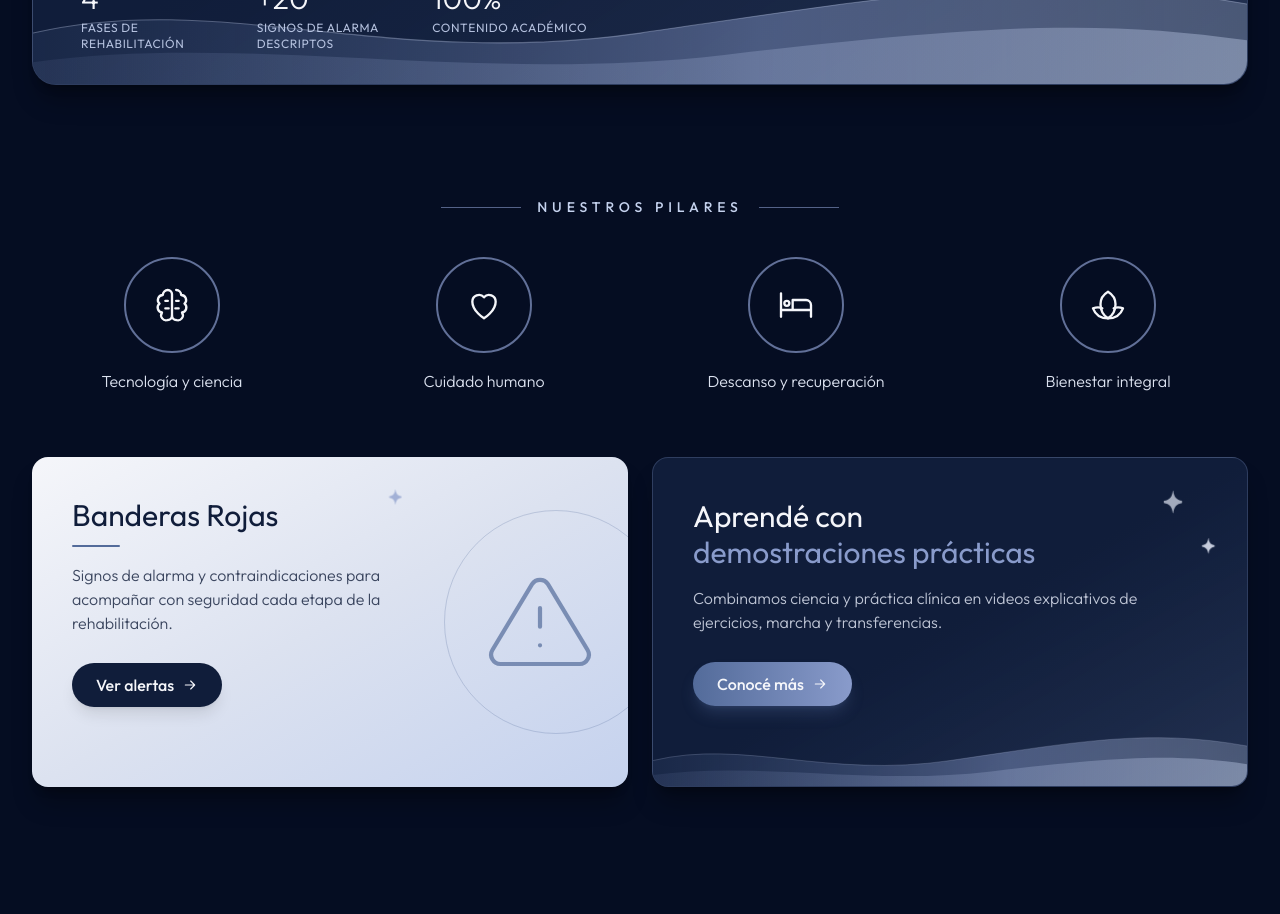
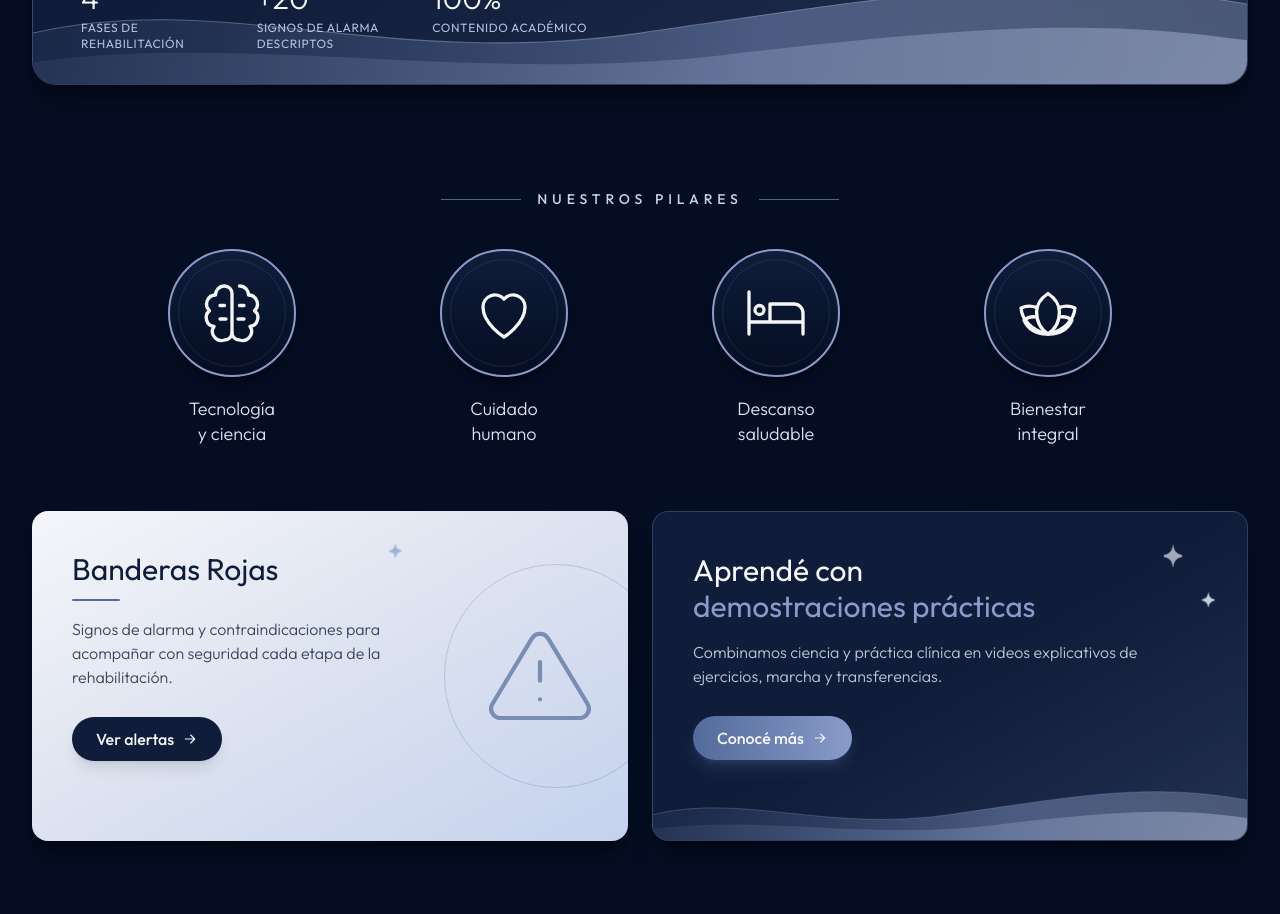
Before and after one commit to erickmirandarz/morfeo, a Next.js app: page / in a window 1280 px wide. Shown: the part 820-1734 px from the top of the page. Built offline with nearby package versions, Linux system fonts and the light colour scheme.

Commit message:
Pilares: estilo del manual de marca (iconos grandes, textos en dos lineas)
Co-Authored-By: Claude Opus 5.5 <noreply@anthropic.com>

```diff
--- a/src/app/page.js
+++ b/src/app/page.js
@@ -94,17 +94,27 @@ function Hero() {
 /* ------------------------------------------------------------------ */
 function Pillars() {
   return (
-    <section className="mx-auto max-w-7xl px-4 py-16 sm:px-6 lg:px-8">
+    <section className="mx-auto max-w-6xl px-4 pt-14 pb-16 sm:px-6 lg:px-8">
       <SectionTitle eyebrow={pillars.title} />
-      <ul className="mt-10 grid grid-cols-2 gap-8 sm:grid-cols-4">
-        {pillars.items.map((p) => (
-          <li key={p.label} className="group flex flex-col items-center text-center">
-            <span className="icon-ring h-24 w-24 group-hover:-translate-y-1 group-hover:border-hielo group-hover:bg-acero/25 group-hover:shadow-lg group-hover:shadow-lavanda/20">
-              <Icon name={p.icon} className="h-10 w-10" strokeWidth={1.4} />
-            </span>
-            <span className="mt-4 text-sm font-light text-plata sm:text-base">{p.label}</span>
-          </li>
-        ))}
+      <ul className="mt-10 grid grid-cols-2 gap-y-10 sm:grid-cols-4">
+        {pillars.items.map((p) => {
+          // Etiqueta en dos líneas, como en el manual de marca ("Tecnología / y ciencia")
+          const words = p.label.split(" ");
+          const first = words[0];
+          const rest = words.slice(1).join(" ");
+          return (
+            <li key={p.label} className="group flex flex-col items-center text-center">
+              <span className="icon-ring relative h-28 w-28 border-lavanda bg-gradient-to-b from-profundo to-noche shadow-lg shadow-black/30 group-hover:-translate-y-1 group-hover:border-hielo group-hover:shadow-lavanda/25 sm:h-32 sm:w-32">
+                <span className="absolute inset-2 rounded-full border border-lavanda/15" />
+                <Icon name={p.icon} className="h-14 w-14 sm:h-[4.5rem] sm:w-[4.5rem]" strokeWidth={1.1} />
+              </span>
+              <span className="mt-5 text-base font-light leading-snug text-plata sm:text-lg">
+                {first}
+                {rest && <span className="block">{rest}</span>}
+              </span>
+            </li>
+          );
+        })}
       </ul>
     </section>
   );
--- a/src/components/Icon.js
+++ b/src/components/Icon.js
@@ -117,8 +117,9 @@ const paths = {
   ),
   lotus: (
     <>
-      <path d="M12 20c-3-2-4.5-5-4.5-8.5C7.5 8 9.5 5.5 12 4c2.5 1.5 4.5 4 4.5 7.5S15 18 12 20Z" />
-      <path d="M12 20c-4 0-7.5-2-9-6 2-.8 4-.8 5.6 0M12 20c4 0 7.5-2 9-6-2-.8-4-.8-5.6 0" />
+      <path d="M12 19c-2.6-1.7-3.8-4.4-3.8-7.3 0-2.4 1.4-4.6 3.8-6.2 2.4 1.6 3.8 3.8 3.8 6.2 0 2.9-1.2 5.6-3.8 7.3Z" />
+      <path d="M12 19c-3.6.2-6.7-1.4-8-4.6 1-.9 2.4-1.3 4.2-1.1M12 19c3.6.2 6.7-1.4 8-4.6-1-.9-2.4-1.3-4.2-1.1" />
+      <path d="M8.3 10.2C6.4 9.5 4.6 9.6 3 10.3c.3 3.9 3.5 7.6 9 8.7M15.7 10.2c1.9-.7 3.7-.6 5.3.1-.3 3.9-3.5 7.6-9 8.7" />
     </>
   ),
   sparkle: <path d="M12 2c.6 4.6 2.4 6.9 7 7.5v1c-4.6.6-6.4 2.9-7 7.5h-1c-.6-4.6-2.4-6.9-7-7.5v-1C8.6 8.9 10.4 6.6 11 2h1Z" />,
--- a/src/data/content.js
+++ b/src/data/content.js
@@ -71,7 +71,7 @@ export const pillars = {
   items: [
     { icon: "brain", label: "Tecnología y ciencia" },
     { icon: "heart", label: "Cuidado humano" },
-    { icon: "bed", label: "Descanso y recuperación" },
+    { icon: "bed", label: "Descanso saludable" },
     { icon: "lotus", label: "Bienestar integral" },
   ],
 };
```
